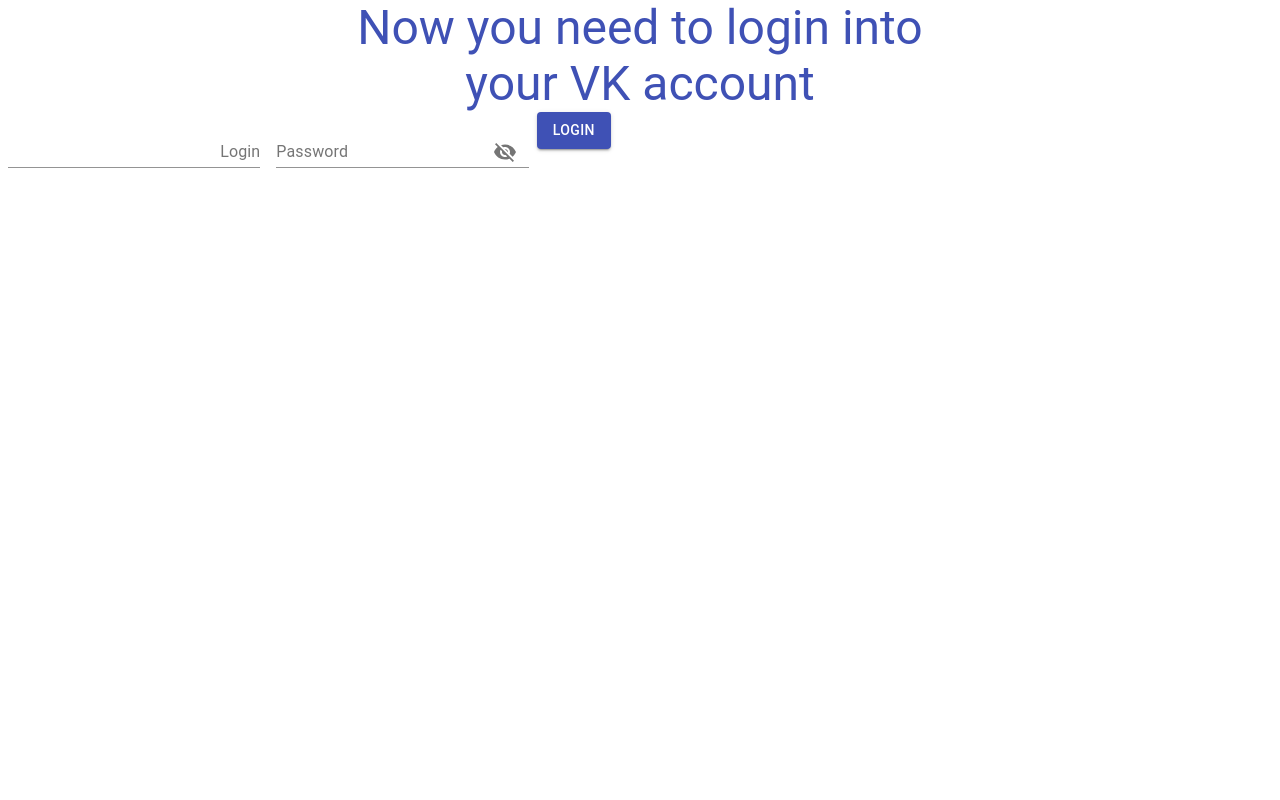
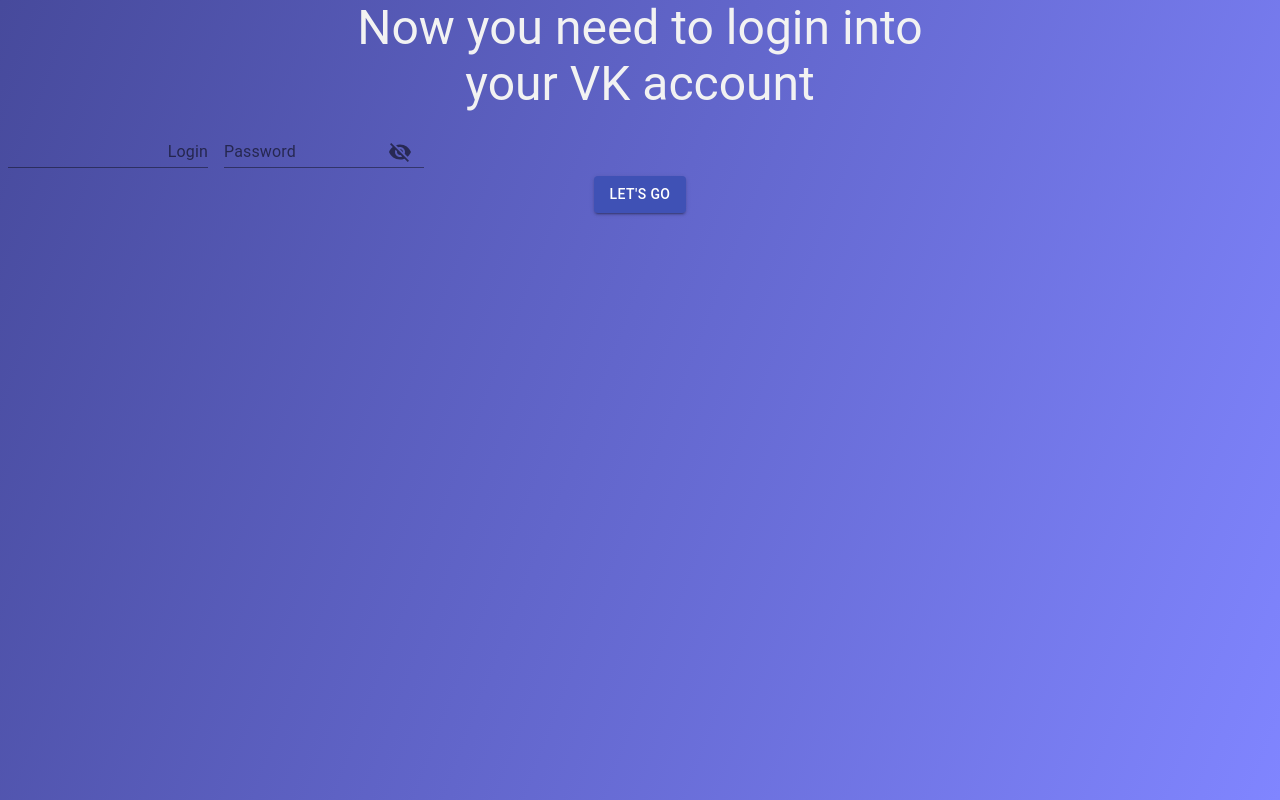
Before and after one commit to Mishelles/vk-spotify-playlist-transfer, a React (Create React App) app in the folder frontend/: page /vk-login in a window 1280 px wide. Built offline with nearby package versions, Linux system fonts and the light colour scheme; the HTML template or start-up script is replaced by a standard one.

Commit message:
Fixed text and button align

```diff
--- a/frontend/src/App.css
+++ /dev/null
@@ -1,38 +0,0 @@
-.App {
-  text-align: center;
-}
-
-.App-logo {
-  height: 40vmin;
-  pointer-events: none;
-}
-
-@media (prefers-reduced-motion: no-preference) {
-  .App-logo {
-    animation: App-logo-spin infinite 20s linear;
-  }
-}
-
-.App-header {
-  background-color: #282c34;
-  min-height: 100vh;
-  display: flex;
-  flex-direction: column;
-  align-items: center;
-  justify-content: center;
-  font-size: calc(10px + 2vmin);
-  color: white;
-}
-
-.App-link {
-  color: #61dafb;
-}
-
-@keyframes App-logo-spin {
-  from {
-    transform: rotate(0deg);
-  }
-  to {
-    transform: rotate(360deg);
-  }
-}
--- a/frontend/src/App.js
+++ b/frontend/src/App.js
@@ -2,7 +2,6 @@
   BrowserRouter as Router,
   Route
 } from "react-router-dom"
-import './App.css';
 import WelcomeScreen from "./pages/WelcomeScreen";
 import VKLoginScreen from "./pages/VKLoginScreen";
 import SpotifyLoginScreen from "./pages/SpotifyLoginScreen";
--- a/frontend/src/components/DescriptionComponent.js
+++ b/frontend/src/components/DescriptionComponent.js
@@ -1,13 +1,20 @@
 import {Grid, Typography} from "@material-ui/core";
+import { withStyles } from "@material-ui/core/styles";
+
+const WhiteTextTypography = withStyles({
+    root: {
+        color: "#f2f2f2"
+    }
+})(Typography);
 
 export default function DescriptionComponent(props) {
     return (
-        <div>
+        <div className="DescriptionComponent">
             <Grid container justify="center" alignItems="center" direction="column">
                 <Grid item xs={6}>
-                    <Typography variant="h3" color="primary" align="center">
+                    <WhiteTextTypography variant="h3" align="center">
                         {props.text}
-                    </Typography>
+                    </WhiteTextTypography>
                 </Grid>
             </Grid>
         </div>
--- a/frontend/src/index.css
+++ b/frontend/src/index.css
@@ -1,13 +1,13 @@
-body {
+* {
   margin: 0;
-  font-family: -apple-system, BlinkMacSystemFont, 'Segoe UI', 'Roboto', 'Oxygen',
-    'Ubuntu', 'Cantarell', 'Fira Sans', 'Droid Sans', 'Helvetica Neue',
-    sans-serif;
-  -webkit-font-smoothing: antialiased;
-  -moz-osx-font-smoothing: grayscale;
+  padding: 0;
 }
 
-code {
-  font-family: source-code-pro, Menlo, Monaco, Consolas, 'Courier New',
-    monospace;
+.main {
+  background: linear-gradient(111.03deg, rgba(19, 23, 128, 0.78) 0%, #8085FF 100%);
+  height: 100vh;
 }
+
+.DescriptionComponent {
+  color: #FFFF;
+}
--- a/frontend/src/pages/SpotifyLoginScreen.js
+++ b/frontend/src/pages/SpotifyLoginScreen.js
@@ -1,17 +1,22 @@
 import {Button, Container, Grid} from "@material-ui/core";
 import {Link} from "react-router-dom";
 import DescriptionComponent from "../components/DescriptionComponent";
+import React from "react";
 
 
 export default function SpotifyLoginScreen() {
     return(
-        <div>
+        <div className="main">
             <DescriptionComponent text="In order to create new playlist and add tracks we need you to login into your Spotify account" />
-            <Link to="/spotify-redirect">
-                <Button variant="contained" color="primary">
-                    Login to Spotify
-                </Button>
-            </Link>
+            <Grid container justify="center" alignItems="center" alignContent="center" direction="column">
+                <Grid item xs={6} >
+                    <Link to="/vk-login">
+                        <Button variant="contained" color="primary">
+                            LET'S GO
+                        </Button>
+                    </Link>
+                </Grid>
+            </Grid>
         </div>
     )
 }
--- a/frontend/src/pages/VKConfirmationScreen.js
+++ b/frontend/src/pages/VKConfirmationScreen.js
@@ -1,7 +1,7 @@
 import clsx from "clsx";
-import {Button, FormControl, Input, InputAdornment, makeStyles, Typography} from "@material-ui/core";
+import {Button, FormControl, Grid, Input, InputAdornment, makeStyles, Typography} from "@material-ui/core";
 import React from "react";
-import { useHistory } from 'react-router-dom'
+import {Link, useHistory} from 'react-router-dom'
 import DescriptionComponent from "../components/DescriptionComponent";
 
 const useStyles = makeStyles((theme) => ({
@@ -37,7 +37,7 @@
     };
 
     return (
-        <div>
+        <div className="main">
             <DescriptionComponent text="SMS with confirmation code has been sent. Please, check your phone and enter the code below" />
             <FormControl className={clsx(classes.margin, classes.withoutLabel, classes.textField)}>
                 <Input
@@ -51,9 +51,15 @@
                     }}
                 />
             </FormControl>
-            <Button variant="contained" color="primary" onClick={handleButtonOnClick}>
-                Login
-            </Button>
+            <Grid container justify="center" alignItems="center" alignContent="center" direction="column">
+                <Grid item xs={6} >
+                    <Link to="/">
+                        <Button variant="contained" color="primary" onClick={handleButtonOnClick}>
+                            LET'S GO
+                        </Button>
+                    </Link>
+                </Grid>
+            </Grid>
         </div>
     )
 }
--- a/frontend/src/pages/VKLoginScreen.js
+++ b/frontend/src/pages/VKLoginScreen.js
@@ -1,6 +1,6 @@
 import {
     Button,
-    FormControl,
+    FormControl, Grid,
     IconButton,
     Input,
     InputAdornment,
@@ -12,7 +12,7 @@
 import VisibilityOff from '@material-ui/icons/VisibilityOff';
 import clsx from 'clsx';
 import React from "react";
-import { useHistory } from 'react-router-dom'
+import {Link, useHistory} from 'react-router-dom'
 import DescriptionComponent from "../components/DescriptionComponent";
 
 const useStyles = makeStyles((theme) => ({
@@ -58,7 +58,7 @@
     };
 
     return (
-        <div>
+        <div className="main">
             <DescriptionComponent text="Now you need to login into your VK account" />
             <FormControl className={clsx(classes.margin, classes.withoutLabel, classes.textField)}>
                 <Input
@@ -92,9 +92,15 @@
                     }
                 />
             </FormControl>
-            <Button variant="contained" color="primary" onClick={handleButtonOnClick}>
-                Login
-            </Button>
+            <Grid container justify="center" alignItems="center" alignContent="center" direction="column">
+                <Grid item xs={6} >
+                    <Link to="/vk-confirm">
+                        <Button variant="contained" color="primary" onClick={handleButtonOnClick}>
+                            LET'S GO
+                        </Button>
+                    </Link>
+                </Grid>
+            </Grid>
         </div>
     )
 }
--- a/frontend/src/pages/WelcomeScreen.js
+++ b/frontend/src/pages/WelcomeScreen.js
@@ -1,11 +1,11 @@
-import {Button, Container, Grid, Typography} from "@material-ui/core";
+import {Button, Grid} from "@material-ui/core";
 import {Link} from "react-router-dom";
 import DescriptionComponent from "../components/DescriptionComponent";
 
 
 export default function WelcomeScreen() {
     return (
-        <div>
+        <div className="main">
             <DescriptionComponent text="Hello! This app will help you to transfer your VK music into Spotify playlist in 3 easy steps" />
             <Grid container justify="center" alignItems="center" alignContent="center" direction="column">
                 <Grid item xs={6} >
```
